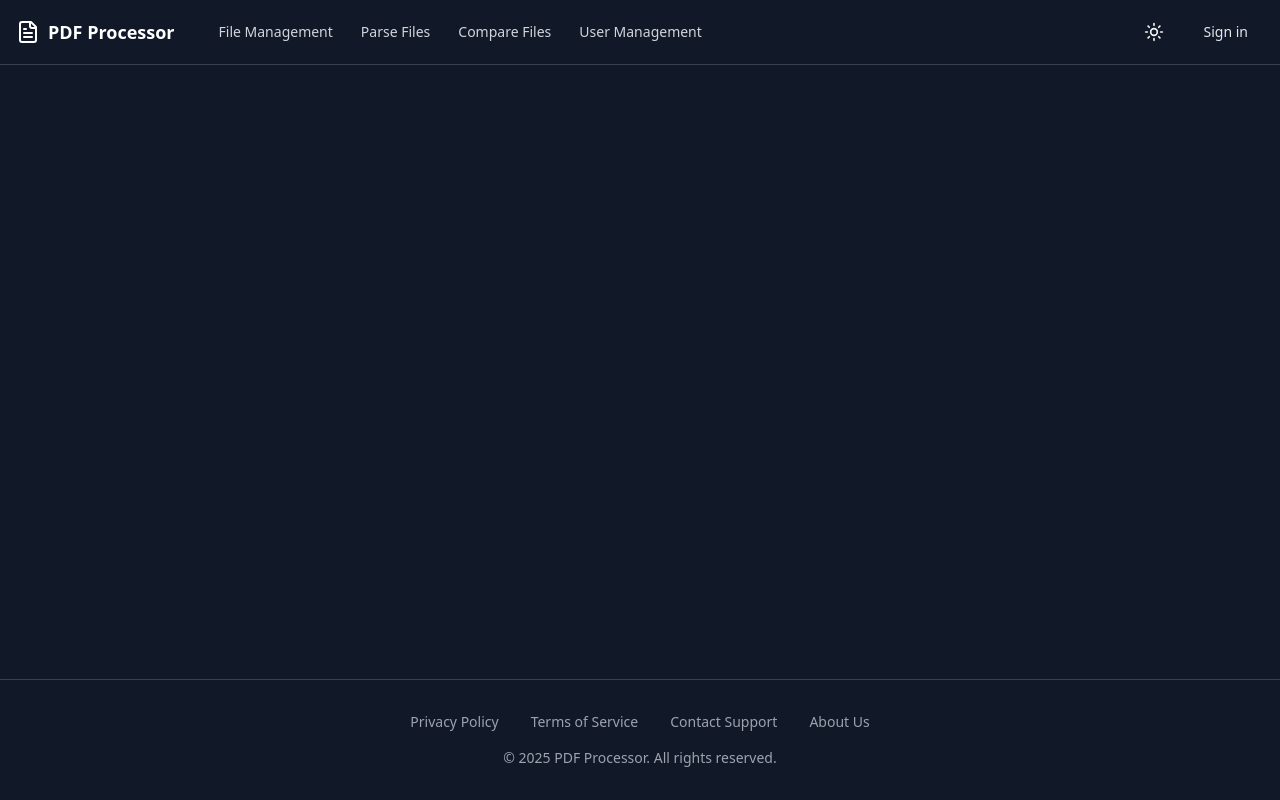
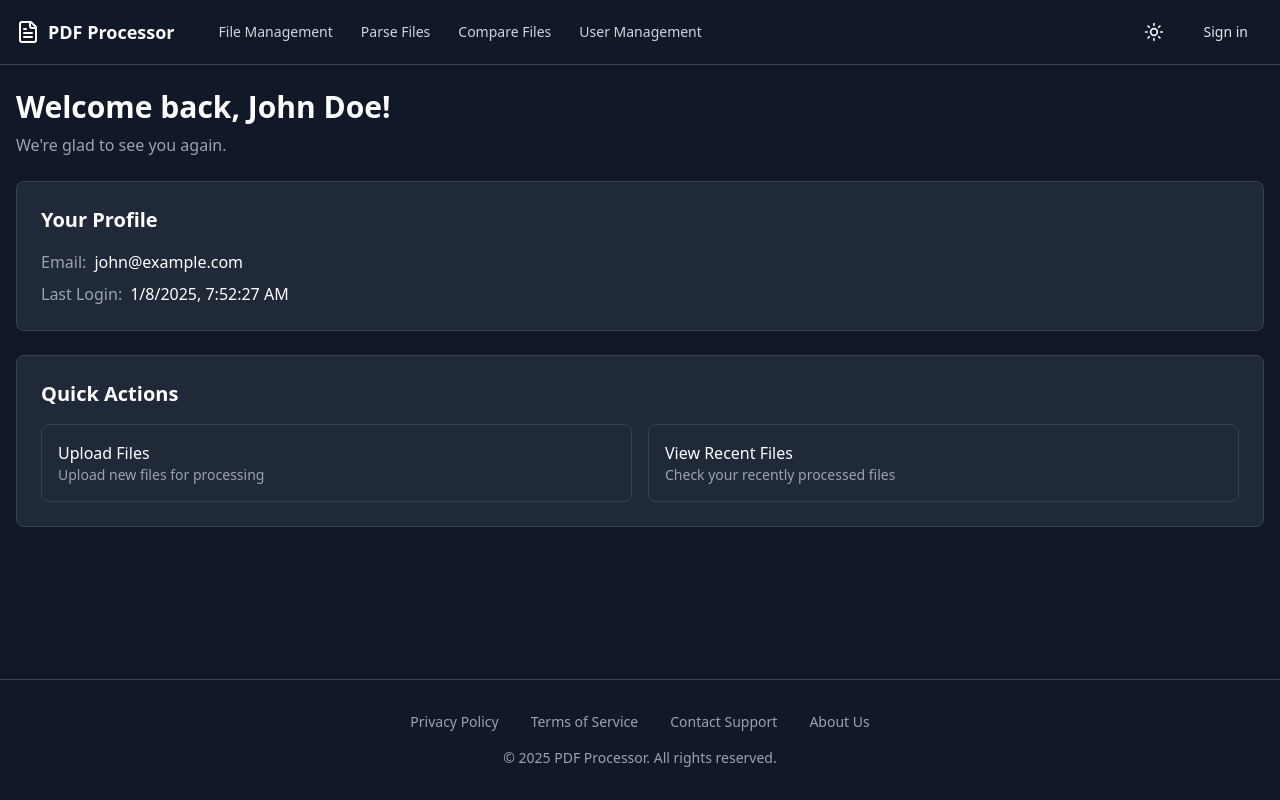
Before and after one commit to RichardJLei/UniversalMatchingV2, a React (Vite) app in the folder frontend/: page /home in a window 1280 px wide. Built offline with nearby package versions, Linux system fonts and the light colour scheme.

Commit message:
front page added

```diff
--- /dev/null
+++ b/frontend/src/apps/home/pages/HomePage.tsx
@@ -0,0 +1,57 @@
+import { FC } from 'react'
+
+const HomePage: FC = () => {
+  // TODO: Replace with actual user data from auth context
+  const mockUser = {
+    name: "John Doe",
+    email: "john@example.com",
+    lastLogin: new Date().toLocaleString()
+  }
+
+  return (
+    <div className="space-y-6">
+      <div className="space-y-2">
+        <h1 className="text-3xl font-bold text-gray-900 dark:text-white">
+          Welcome back, {mockUser.name}!
+        </h1>
+        <p className="text-gray-600 dark:text-gray-400">
+          We're glad to see you again.
+        </p>
+      </div>
+
+      <div className="bg-white dark:bg-gray-800 rounded-lg border border-gray-200 dark:border-gray-700 p-6 space-y-4">
+        <h2 className="text-xl font-semibold text-gray-900 dark:text-white">
+          Your Profile
+        </h2>
+        <div className="space-y-2">
+          <div className="flex items-center space-x-2">
+            <span className="text-gray-500 dark:text-gray-400">Email:</span>
+            <span className="text-gray-900 dark:text-white">{mockUser.email}</span>
+          </div>
+          <div className="flex items-center space-x-2">
+            <span className="text-gray-500 dark:text-gray-400">Last Login:</span>
+            <span className="text-gray-900 dark:text-white">{mockUser.lastLogin}</span>
+          </div>
+        </div>
+      </div>
+
+      <div className="bg-white dark:bg-gray-800 rounded-lg border border-gray-200 dark:border-gray-700 p-6">
+        <h2 className="text-xl font-semibold text-gray-900 dark:text-white mb-4">
+          Quick Actions
+        </h2>
+        <div className="grid grid-cols-1 md:grid-cols-2 gap-4">
+          <button className="p-4 text-left rounded-lg border border-gray-200 dark:border-gray-700 hover:bg-gray-50 dark:hover:bg-gray-700 transition-colors">
+            <h3 className="font-medium text-gray-900 dark:text-white">Upload Files</h3>
+            <p className="text-sm text-gray-500 dark:text-gray-400">Upload new files for processing</p>
+          </button>
+          <button className="p-4 text-left rounded-lg border border-gray-200 dark:border-gray-700 hover:bg-gray-50 dark:hover:bg-gray-700 transition-colors">
+            <h3 className="font-medium text-gray-900 dark:text-white">View Recent Files</h3>
+            <p className="text-sm text-gray-500 dark:text-gray-400">Check your recently processed files</p>
+          </button>
+        </div>
+      </div>
+    </div>
+  )
+}
+
+export { HomePage }
--- a/frontend/src/shared/components/AppRouter.tsx
+++ b/frontend/src/shared/components/AppRouter.tsx
@@ -1,6 +1,7 @@
 import { FC } from 'react'
 import { BrowserRouter, Routes, Route, Navigate } from 'react-router-dom'
 import { MainLayout } from '../layouts/MainLayout'
+import { HomePage } from '../../apps/home/pages/HomePage'
 import { FileListPage } from '../../apps/files/pages/FileListPage'
 import { ParserPage } from '../../apps/parser/pages/ParserPage'
 import { ComparisonPage } from '../../apps/comparison/pages/ComparisonPage'
@@ -11,11 +12,12 @@ const AppRouter: FC = () => {
     <BrowserRouter>
       <MainLayout>
         <Routes>
+          <Route path="/home" element={<HomePage />} />
           <Route path="/files" element={<FileListPage />} />
           <Route path="/parser" element={<ParserPage />} />
           <Route path="/comparison" element={<ComparisonPage />} />
           <Route path="/users" element={<UserManagementPage />} />
-          <Route path="/" element={<Navigate to="/files" replace />} />
+          <Route path="/" element={<Navigate to="/home" replace />} />
         </Routes>
       </MainLayout>
     </BrowserRouter>
--- a/frontend/src/shared/components/Logo.tsx
+++ b/frontend/src/shared/components/Logo.tsx
@@ -5,7 +5,7 @@ import { Link } from 'react-router-dom'
 export const Logo: FC = () => {
   return (
     <Link
-      to="/"
+      to="/home"
       className="flex items-center gap-2 text-gray-900 dark:text-white hover:opacity-90"
     >
       <FileText className="h-6 w-6" />
```
Also changed, not shown: 1 other file (tests, documents, lock files or other folders).
